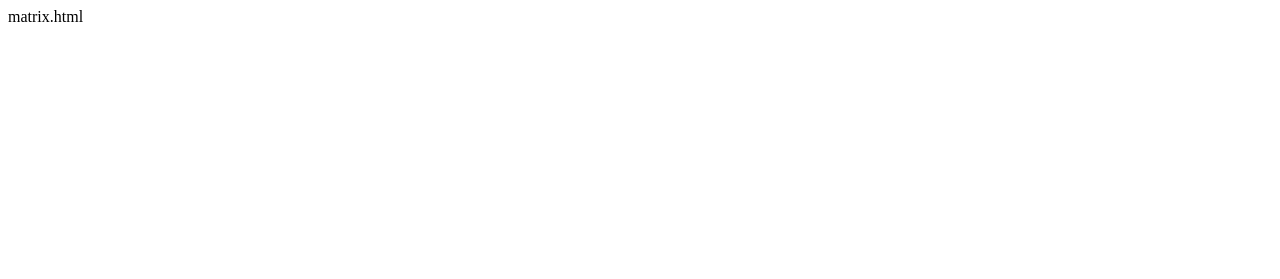
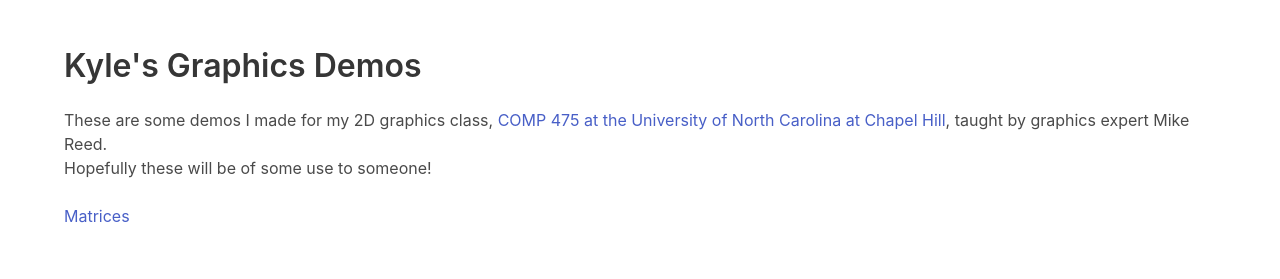
Before and after one commit to kylefeng28/graphics-demos, a plain HTML site: page index.html in a window 1280 px wide. Drawn offline with nearby package versions, Linux system fonts and the light colour scheme.

Commit message:
Update directory structure, add landing page

```diff
--- a/index.html
+++ b/index.html
@@ -1 +1,36 @@
-matrix.html
+<!doctype html>
+<html>
+	<head>
+		<meta charset="utf-8"/>
+		<meta name="viewport" content="width=device-width, initial-scale=1"/>
+		<title>Kyle's Graphics Demos</title>
+		<link rel="stylesheet" href="https://cdnjs.cloudflare.com/ajax/libs/bulma/0.6.2/css/bulma.css"/>
+
+		<!--[if lt IE 9]>
+			<script src="https://cdnjs.cloudflare.com/ajax/libs/es5-shim/4.0.5/es5-shim.min.js"></script>
+			<script src="https://cdnjs.cloudflare.com/ajax/libs/html5shiv/3.7.2/html5shiv.min.js"></script>
+		<![endif]-->
+	</head>
+	<body>
+
+		<section class="section">
+			<div class="container">
+				<h1 class="title">
+					Kyle's Graphics Demos
+				</h1>
+
+				<p>These are some demos I made for my 2D graphics class, <a href="http://wwwx.cs.unc.edu/Courses/comp475-s18/">COMP 475 at the University of North Carolina at Chapel Hill</a>, taught by graphics expert Mike Reed.</p>
+
+				<p>Hopefully these will be of some use to someone!</p>
+
+				<br/>
+
+				<ul>
+					<li><a href="./matrix">Matrices</a></li>
+				</ul>
+
+			</div>
+		</section>
+
+	</body>
+</html>
--- a/matrix.js
+++ b/matrix/main.js
@@ -11,8 +11,8 @@ let canvas;
 let img;
 
 function preload() {
-	// img = loadImage('spock.png');
-	img = loadImage('img/cirno.jpg');
+	// img = loadImage('./img/spock.png');
+	img = loadImage('./img/cirno.jpg');
 }
 
 function setup() {
```
Also changed, not shown: matrix/index.html (renamed from matrix.html, +3 -3 lines), matrix/img/cirno.jpg (renamed from img/cirno.jpg), matrix/img/spock.png (renamed from img/spock.png), 2 other files.
